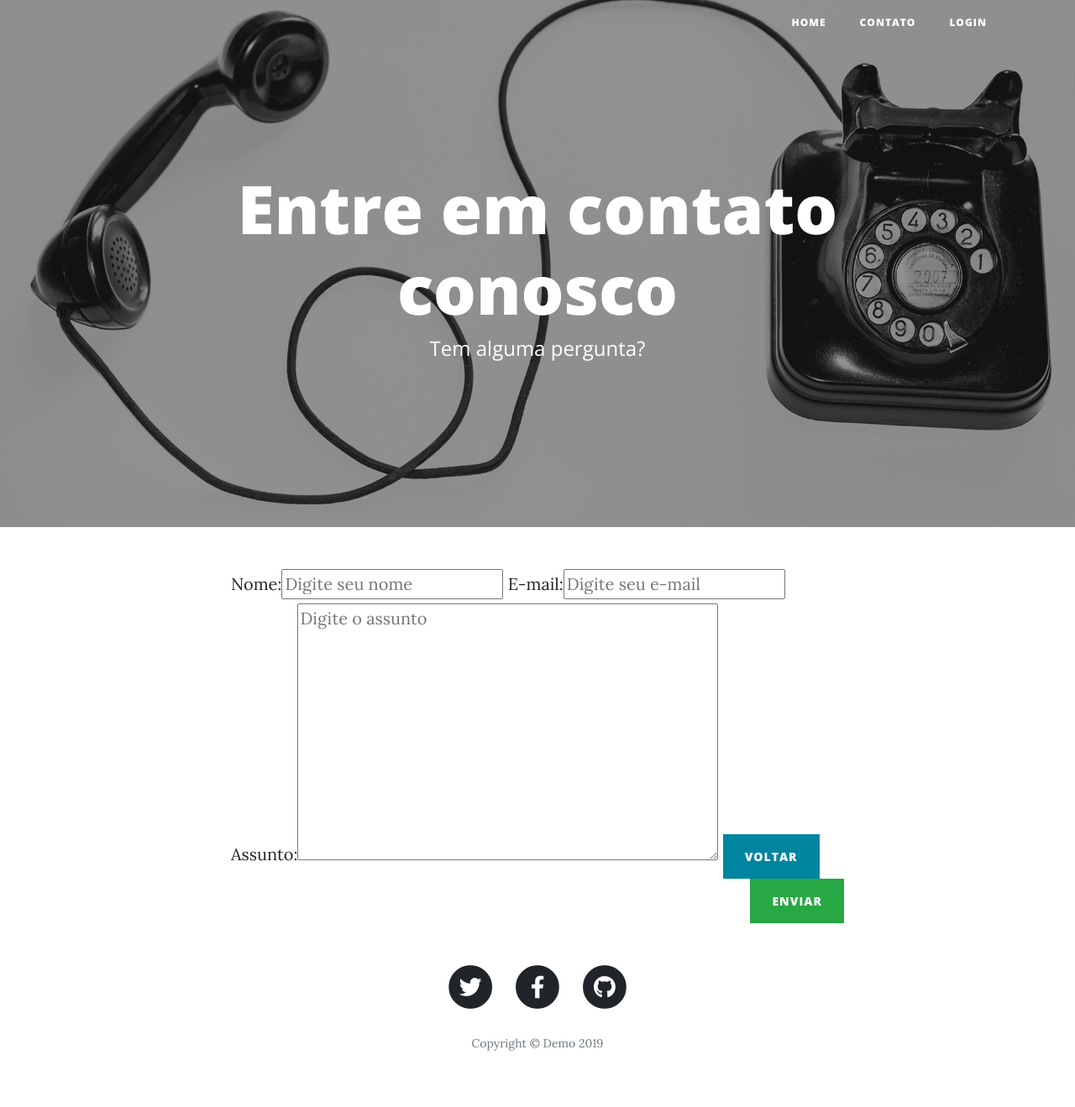
After one commit to dhiegogoncalves/blog_django, a Django app: page /blog/contact in a window 1280 px wide. The commit adds this page. Shown: the whole page at 84% size. Run offline with Django 3.2, Linux system fonts and the light colour scheme; some libraries are stand-ins or nearby versions.

Commit message:
Finalização da implementação do Blog

```diff
--- a/mysite/blog/forms.py
+++ b/mysite/blog/forms.py
@@ -2,7 +2,7 @@ from ckeditor.widgets import CKEditorWidget
 from django import forms
 from django.contrib.auth.forms import UserCreationForm
 from django.contrib.auth.models import User
-from django.forms import ModelForm
+from django.forms import ModelForm, Form
 
 from .models import Post
 
@@ -27,3 +27,9 @@ class PostForm(ModelForm):
     class Meta:
         model = Post
         fields = ['titulo', 'conteudo', 'categoria', 'imagem', 'status']
+
+
+class ContactForm(Form):
+    nome = forms.CharField(label='Nome', widget=forms.TextInput(attrs={'placeholder': 'Digite seu nome'}))
+    email = forms.EmailField(label='E-mail', widget=forms.TextInput(attrs={'placeholder': 'Digite seu e-mail'}))
+    mensagem = forms.CharField(label='Assunto', widget=forms.Textarea(attrs={'placeholder': 'Digite o assunto'}))
--- /dev/null
+++ b/mysite/blog/templates/blog/contact.html
@@ -0,0 +1,40 @@
+{% extends 'base.html' %}
+{% load static %}
+{% load bootstrap %}
+
+{% block title %} Contato {% endblock title %}
+
+{% block header %}
+<header class="masthead" style="background-image: url({% static 'img/contact-bg.jpg' %})">
+    <div class="overlay"></div>
+    <div class="container">
+        <div class="row">
+            <div class="col-lg-8 col-md-10 mx-auto">
+                <div class="page-heading">
+                    <h1>Entre em contato conosco</h1>
+                    <span class="subheading">Tem alguma pergunta?</span>
+                </div>
+            </div>
+        </div>
+    </div>
+</header>
+{% endblock header %}
+
+{% block content %}
+<div class="col-lg-8 col-md-10 mx-auto">
+    {% if success %}
+    <div class="alert alert-success alert-dismissible fade show" role="alert">
+        E-mail enviado com sucesso!
+        <button type="button" class="close" data-dismiss="alert" aria-label="Close">
+            <span aria-hidden="true">&times;</span>
+        </button>
+    </div>
+    {% endif %}
+    <form method="post" action="{% url 'contact' %}">
+        {% csrf_token %}
+        {{form|bootstrap}}
+        <a href="javascript:history.back();" class="btn btn-primary">Voltar</a>
+        <input type="submit" class="btn btn-success float-right" value="Enviar">
+    </form>
+</div>
+{% endblock content %}
--- a/mysite/blog/templates/blog/post_delete.html
+++ b/mysite/blog/templates/blog/post_delete.html
@@ -12,8 +12,10 @@
         <div class="card-body">
             <form action="" method="post">
                 {% csrf_token %}
-                <p class="card-text">Você tem certeza, que deseja deletar o registo "{{post.titulo}} ?"</p>
-                <input type="submit" class="btn btn-danger" value="Confirmar">
+                <p class="card-text">Você tem certeza, que deseja deletar o registo <strong>{{post.titulo}}</strong>?
+                </p>
+                <a href="javascript:history.back();" class="btn btn-primary">Voltar</a>
+                <input type="submit" class="btn btn-danger float-right" value="Confirmar">
             </form>
         </div>
     </div>
--- a/mysite/blog/templates/blog/signup.html
+++ b/mysite/blog/templates/blog/signup.html
@@ -12,7 +12,7 @@
         <div class="card-body">
             <form action="" method="post">{% csrf_token %}
                 {{form|bootstrap}}
-                <input type="submit" class="btn btn-primary" value="Cadastre-se">
+                <input type="submit" class="btn btn-primary float-right" value="Cadastre-se">
             </form>
         </div>
     </div>
--- a/mysite/blog/urls.py
+++ b/mysite/blog/urls.py
@@ -1,9 +1,10 @@
 from django.urls import path
 
-from .views import BlogListView, BlogCreateView, BlogDetailView, BlogUpdateView, BlogDeleteView, BlogSignUpView
+from .views import BlogListView, BlogCreateView, BlogDetailView, BlogUpdateView, BlogDeleteView, BlogSignUpView, contact
 
 urlpatterns = [
     path('', BlogListView.as_view(), name='home'),
+    path('blog/contact', contact, name='contact'),
     path('blog/signup', BlogSignUpView.as_view(), name='signup'),
     path('post/new', BlogCreateView.as_view(), name='post_new'),
     path('post/<int:pk>/edit', BlogUpdateView.as_view(), name='post_edit'),
--- a/mysite/blog/views.py
+++ b/mysite/blog/views.py
@@ -1,10 +1,12 @@
 from django.contrib import messages
-from django.contrib.auth.forms import UserCreationForm
+from django.contrib.auth.mixins import LoginRequiredMixin
 from django.contrib.messages.views import SuccessMessageMixin
+from django.core.mail import EmailMessage
+from django.shortcuts import render
 from django.urls import reverse_lazy
 from django.views.generic import ListView, DetailView, CreateView, UpdateView, DeleteView
 
-from .forms import UserCreationFormWithEmail, PostForm
+from .forms import UserCreationFormWithEmail, PostForm, ContactForm
 from .models import Post
 
 
@@ -13,7 +15,7 @@ class BlogListView(ListView):
     template_name = 'blog/home.html'
 
 
-class BlogCreateView(SuccessMessageMixin, CreateView):
+class BlogCreateView(LoginRequiredMixin, SuccessMessageMixin, CreateView):
     model = Post
     form_class = PostForm
     template_name = 'blog/post_new.html'
@@ -33,7 +35,7 @@ class BlogCreateView(SuccessMessageMixin, CreateView):
         )
 
 
-class BlogUpdateView(SuccessMessageMixin, UpdateView):
+class BlogUpdateView(LoginRequiredMixin, SuccessMessageMixin, UpdateView):
     model = Post
     form_class = PostForm
     template_name = 'blog/post_edit.html'
@@ -57,7 +59,7 @@ class BlogDetailView(DetailView):
     template_name = 'blog/post_detail.html'
 
 
-class BlogDeleteView(SuccessMessageMixin, DeleteView):
+class BlogDeleteView(LoginRequiredMixin, SuccessMessageMixin, DeleteView):
     model = Post
     template_name = 'blog/post_delete.html'
     success_url = reverse_lazy('home')
@@ -68,7 +70,36 @@ class BlogDeleteView(SuccessMessageMixin, DeleteView):
         return super(BlogDeleteView, self).delete(request, *args, **kwargs)
 
 
-class BlogSignUpView(CreateView):
+class BlogSignUpView(LoginRequiredMixin, CreateView):
     form_class = UserCreationFormWithEmail
     success_url = reverse_lazy('login')
     template_name = 'blog/signup.html'
+
+
+def contact(request):
+    send = False
+
+    form = ContactForm(request.POST or None)
+    if form.is_valid():
+        nome = request.POST.get('nome', '')
+        email = request.POST.get('email', '')
+        mensagem = request.POST.get('mensagem', '')
+        email = EmailMessage(
+            'Mensagem do Blog Django',
+            f'De {nome} <{email}> Escreveu: \n\n {mensagem}',
+            'no-reply',
+            ['django@gmail.com'],
+            reply_to=[email]
+        )
+        try:
+            email.send()
+            send = True
+        except:
+            send = False
+
+    context = {
+        'form': form,
+        'success': send
+    }
+
+    return render(request, 'blog/contact.html', context)
--- a/mysite/templates/base.html
+++ b/mysite/templates/base.html
@@ -21,7 +21,7 @@
 <!-- Navigation -->
 <nav class="navbar navbar-expand-lg navbar-light fixed-top" id="mainNav">
     <div class="container">
-        <a class="navbar-brand" href="/">Blog</a>
+        <a class="navbar-brand" href="/"></a>
         <button class="navbar-toggler navbar-toggler-right" type="button" data-toggle="collapse"
                 data-target="#navbarResponsive" aria-controls="navbarResponsive" aria-expanded="false"
                 aria-label="Toggle navigation">
@@ -34,13 +34,7 @@
                     <a class="nav-link" href="/">Home</a>
                 </li>
                 <li class="nav-item">
-                    <a class="nav-link" href="about.html">About</a>
-                </li>
-                <li class="nav-item">
-                    <a class="nav-link" href="post.html">Sample Post</a>
-                </li>
-                <li class="nav-item">
-                    <a class="nav-link" href="contact.html">Contact</a>
+                    <a class="nav-link" href="{% url 'contact' %}">Contato</a>
                 </li>
                 {% if user.is_authenticated %}
                 <li class="nav-item">
@@ -59,27 +53,14 @@
     </div>
 </nav>
 
-<!-- Page Header -->
-<header class="masthead" style="background-image: url({% static 'img/home-bg.jpg' %})">
-    <div class="overlay"></div>
-    <div class="container">
-        <div class="row">
-            <div class="col-lg-8 col-md-10 mx-auto">
-                <div class="site-heading">
-                    <h1>Blog</h1>
-                    <span class="subheading">Demo</span>
-                </div>
-            </div>
-        </div>
-    </div>
-</header>
+{% block header %} {% endblock header %}
 
 <!-- Main Content -->
 <div class="container">
     {% if messages %}
     {% for message in messages %}
     <div class="alert alert-success alert-dismissible fade show" role="alert">
-        <strong>Postagem: </strong> {{message}}
+        <strong>Postagem </strong> {{message}}
         <button type="button" class="close" data-dismiss="alert" aria-label="Close">
             <span aria-hidden="true">&times;</span>
         </button>
--- a/mysite/templates/registration/login.html
+++ b/mysite/templates/registration/login.html
@@ -12,7 +12,7 @@
         <div class="card-body">
             <form action="" method="post">{% csrf_token %}
                 {{form|bootstrap}}
-                <input type="submit" class="btn btn-primary" value="Login">
+                <input type="submit" class="btn btn-primary float-right" value="Login">
             </form>
         </div>
     </div>
```
Also changed, not shown: mysite/blog/templates/blog/home.html (+17 -0 lines), mysite/blog/templates/blog/post_detail.html (+39 -13 lines), mysite/blog/templates/blog/post_edit.html (+19 -1 lines), mysite/blog/templates/blog/post_new.html (+21 -2 lines), mysite/mysite/settings.py (+10 -2 lines), requirements.txt (+7 -0 lines), 1 other file.
